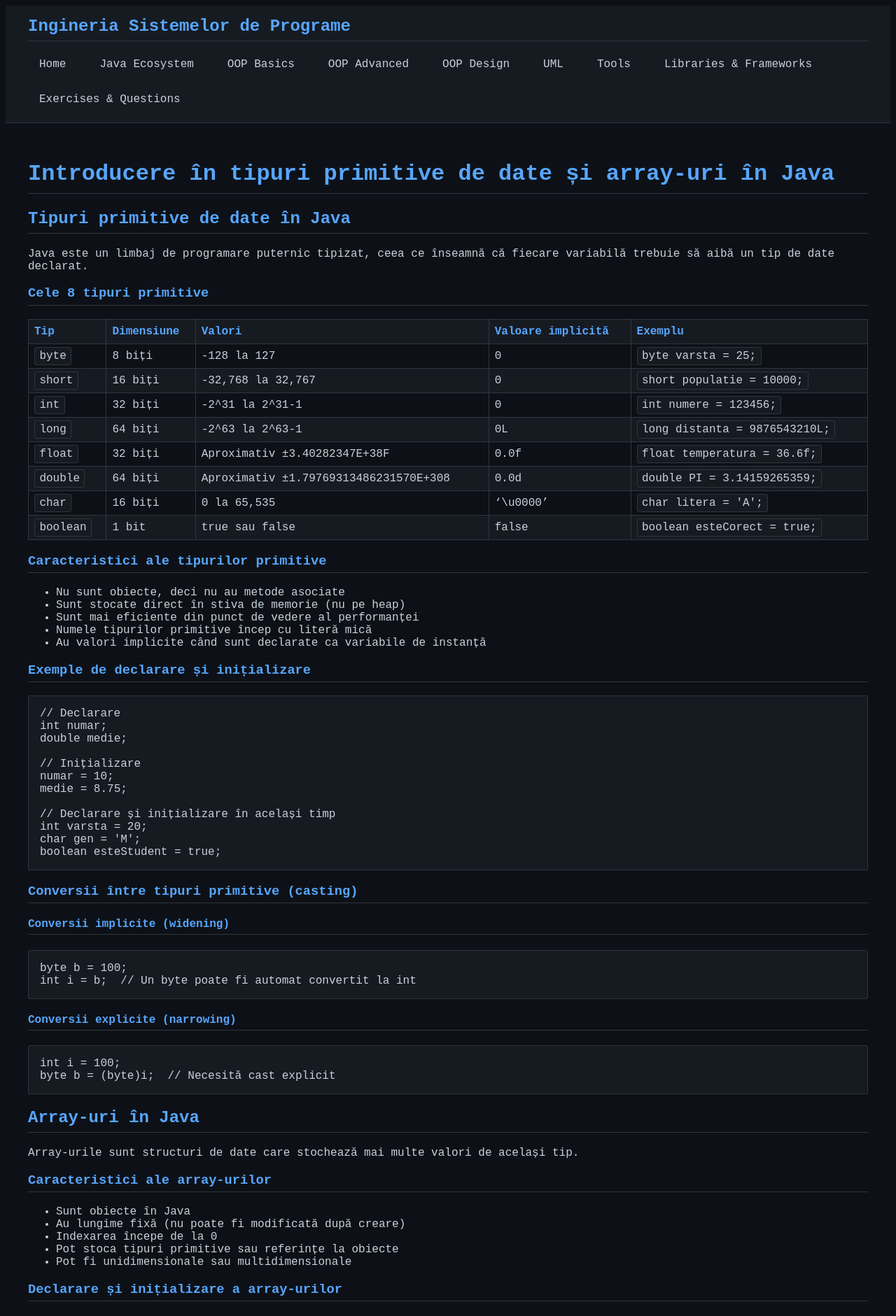
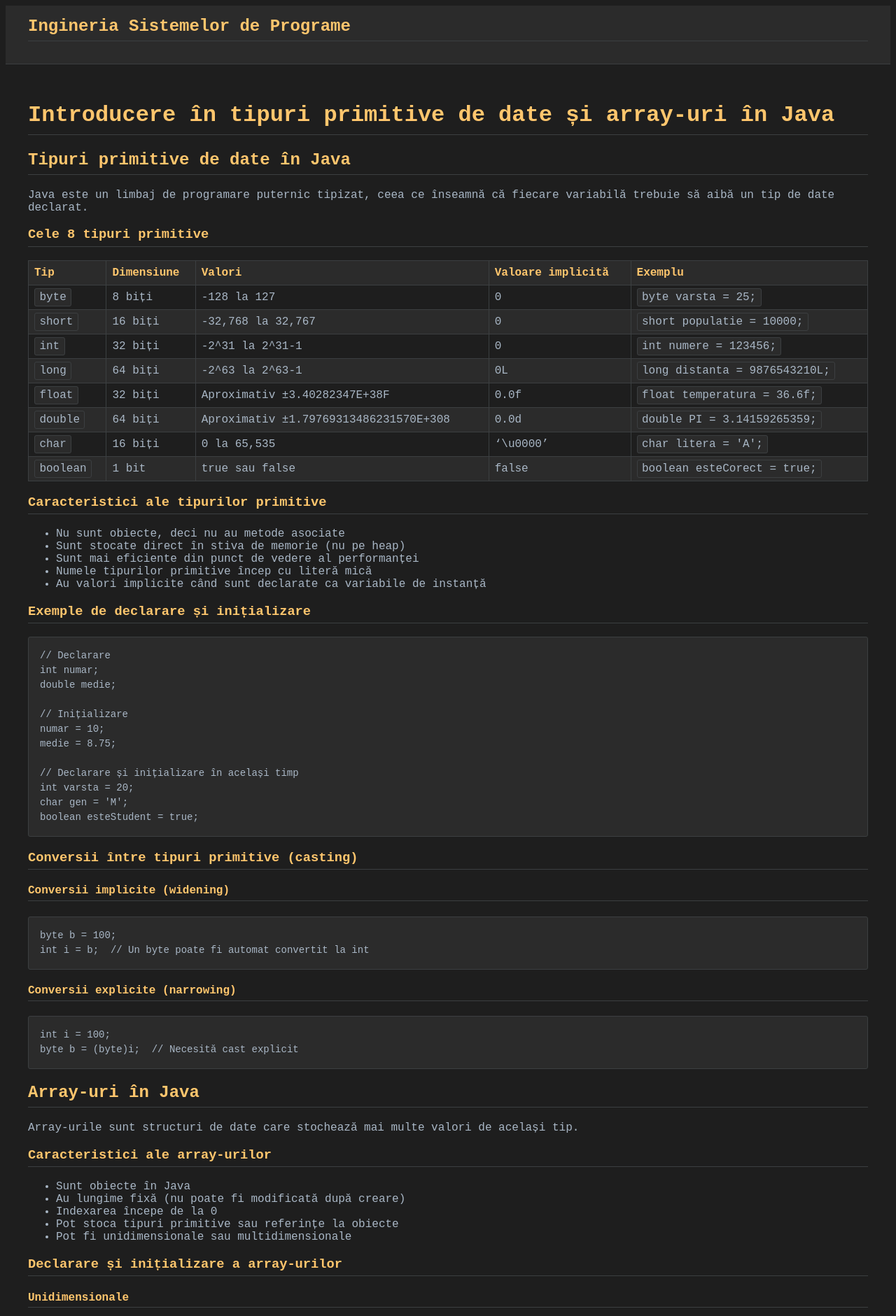
Before and after one commit to automatica-cluj/exemple-isp-2025, a Jekyll site: the page built from docs/oop-basic/03-tipuri-primitive.md, in a window 1280 px wide. Shown: the top 1881 px of the page at 70% size. Built offline with Jekyll 4.4.1, drawn with Linux system fonts in a browser that asks for light colours; our own code applies the rules of GitHub Pages for plain Markdown files.

Commit message:
Update docs.

```diff
--- a/docs/_config.yml
+++ b/docs/_config.yml
@@ -29,25 +29,25 @@ stylesheets:
   - /assets/css/style.css
 
 # Navigation structure
-nav_items:
-  - title: Home
-    url: /
-  - title: Java Ecosystem
-    url: /java-ecosystem
-  - title: OOP Basics
-    url: /oop-basic/
-  - title: OOP Advanced
-    url: /oop-advanced/
-  - title: OOP Design
-    url: /oop-design/
-  - title: UML
-    url: /uml/
-  - title: Tools
-    url: /tools-basic/
-  - title: Libraries & Frameworks
-    url: /librarii-si-frameworks/
-  - title: Exercises & Questions
-    url: /exercitii-si-intrebari/
+# nav_items:
+#   - title: Home
+#     url: /
+#   - title: Java Ecosystem
+#     url: /java-ecosystem
+#   - title: OOP Basics
+#     url: /oop-basic/
+#   - title: OOP Advanced
+#     url: /oop-advanced/
+#   - title: OOP Design
+#     url: /oop-design/
+#   - title: UML
+#     url: /uml/
+#   - title: Tools
+#     url: /tools-basic/
+#   - title: Libraries & Frameworks
+#     url: /librarii-si-frameworks/
+#   - title: Exercises & Questions
+#     url: /exercitii-si-intrebari/
 
 # title: ISP Course Documentation
 # description: Documentation for Introduction to Software Programming Course
--- a/docs/assets/css/style.css
+++ b/docs/assets/css/style.css
@@ -1,8 +1,8 @@
 /* Hacker theme enhancements */
 body {
-    background-color: #0d1117 !important;
-    color: #c9d1d9 !important;
-    font-family: 'Courier New', monospace !important;
+    background-color: #1e1e1e !important;
+    color: #a9b7c6 !important;
+    font-family: 'JetBrains Mono', 'Courier New', monospace !important;
 }
 
 .wrapper {
@@ -12,58 +12,93 @@ body {
 }
 
 .site-header {
-    background-color: #161b22 !important;
-    border-bottom: 1px solid #30363d !important;
+    background-color: #2b2b2b !important;
+    border-bottom: 1px solid #3c3f41 !important;
     padding: 1rem 0;
 }
 
 .site-title {
-    color: #58a6ff !important;
+    color: #ffc66d !important;
     margin: 0;
     font-size: 1.5rem;
 }
 
 h1, h2, h3, h4, h5, h6 {
-    color: #58a6ff !important;
-    border-bottom: 1px solid #30363d !important;
+    color: #ffc66d !important;
+    border-bottom: 1px solid #3c3f41 !important;
     padding-bottom: 0.3em;
 }
 
 a {
-    color: #58a6ff !important;
+    color: #4e9af1 !important;
     text-decoration: none;
     transition: color 0.2s ease;
 }
 
 a:hover {
-    color: #79c0ff !important;
+    color: #6ba9ff !important;
     text-decoration: underline;
 }
 
+/* Code styling - IntelliJ Dark theme inspired */
 code {
-    background-color: #161b22 !important;
-    border: 1px solid #30363d !important;
+    background-color: #2b2b2b !important;
+    border: 1px solid #3c3f41 !important;
     border-radius: 3px;
     padding: 0.2em 0.4em;
-    font-family: 'Courier New', monospace !important;
+    font-family: 'JetBrains Mono', 'Courier New', monospace !important;
+    color: #a9b7c6 !important;
 }
 
 pre {
-    background-color: #161b22 !important;
-    border: 1px solid #30363d !important;
+    background-color: #2b2b2b !important;
+    border: 1px solid #3c3f41 !important;
     border-radius: 3px;
     padding: 1em;
     overflow-x: auto;
+    margin: 1em 0;
 }
 
 pre code {
     background-color: transparent !important;
     border: none !important;
     padding: 0;
+    color: #a9b7c6 !important;
+    font-size: 14px;
+    line-height: 1.5;
 }
 
+/* IntelliJ Dark theme syntax highlighting */
+.highlight {
+    background-color: #2b2b2b !important;
+    border: 1px solid #3c3f41 !important;
+    border-radius: 3px;
+    padding: 1em;
+    overflow-x: auto;
+}
+
+.highlight pre {
+    background-color: transparent !important;
+    border: none !important;
+    padding: 0;
+    margin: 0;
+}
+
+/* IntelliJ Dark theme specific syntax colors */
+.highlight .keyword { color: #cc7832 !important; }  /* Keywords */
+.highlight .string { color: #6a8759 !important; }   /* Strings */
+.highlight .comment { color: #808080 !important; }  /* Comments */
+.highlight .function { color: #ffc66d !important; } /* Functions */
+.highlight .number { color: #6897bb !important; }   /* Numbers */
+.highlight .operator { color: #a9b7c6 !important; } /* Operators */
+.highlight .class { color: #a9b7c6 !important; }    /* Classes */
+.highlight .variable { color: #9876aa !important; } /* Variables */
+.highlight .annotation { color: #bbb529 !important; } /* Annotations */
+.highlight .constant { color: #9876aa !important; } /* Constants */
+.highlight .type { color: #a9b7c6 !important; }     /* Types */
+
 blockquote {
-    border-left: 4px solid #30363d !important;
+    border-left: 4px solid #3c3f41 !important;
     margin: 0;
     padding-left: 1em;
     color: #8b949e !important;
@@ -76,18 +111,18 @@ table {
 }
 
 th, td {
-    border: 1px solid #30363d !important;
+    border: 1px solid #3c3f41 !important;
     padding: 0.5em;
     text-align: left;
 }
 
 th {
-    background-color: #161b22 !important;
-    color: #58a6ff !important;
+    background-color: #2b2b2b !important;
+    color: #ffc66d !important;
 }
 
 tr:nth-child(even) {
-    background-color: #161b22 !important;
+    background-color: #2b2b2b !important;
 }
 
 /* Navigation enhancements */
@@ -105,20 +140,20 @@ tr:nth-child(even) {
 }
 
 .nav-item a {
-    color: #c9d1d9 !important;
+    color: #a9b7c6 !important;
     padding: 0.5em 1em;
     display: block;
     transition: background-color 0.2s ease;
 }
 
 .nav-item a:hover {
-    background-color: #21262d !important;
-    color: #58a6ff !important;
+    background-color: #3c3f41 !important;
+    color: #ffc66d !important;
 }
 
 .nav-item a.active {
-    background-color: #21262d !important;
-    color: #58a6ff !important;
+    background-color: #3c3f41 !important;
+    color: #ffc66d !important;
 }
 
 /* Page content */
@@ -128,7 +163,7 @@ tr:nth-child(even) {
 
 /* Footer */
 .site-footer {
-    border-top: 1px solid #30363d !important;
+    border-top: 1px solid #3c3f41 !important;
     color: #8b949e !important;
     padding: 1rem 0;
     text-align: center;
@@ -136,33 +171,17 @@ tr:nth-child(even) {
 
 /* Button styles */
 .btn {
-    background-color: #238636 !important;
+    background-color: #4e9af1 !important;
     color: #ffffff !important;
-    border: 1px solid #2ea043 !important;
+    border: 1px solid #6ba9ff !important;
     border-radius: 3px;
     padding: 0.5em 1em;
     transition: background-color 0.2s ease;
 }
 
 .btn:hover {
-    background-color: #2ea043 !important;
+    background-color: #6ba9ff !important;
     color: #ffffff !important;
-}
-
-/* Code block syntax highlighting */
-.highlight {
-    background-color: #161b22 !important;
-    border: 1px solid #30363d !important;
-    border-radius: 3px;
-    padding: 1em;
-    overflow-x: auto;
-}
-
-.highlight pre {
-    background-color: transparent !important;
-    border: none !important;
-    padding: 0;
-    margin: 0;
 }
 
 /* Responsive design */
```
Also changed, not shown: docs/README.md (+2 -2 lines).
